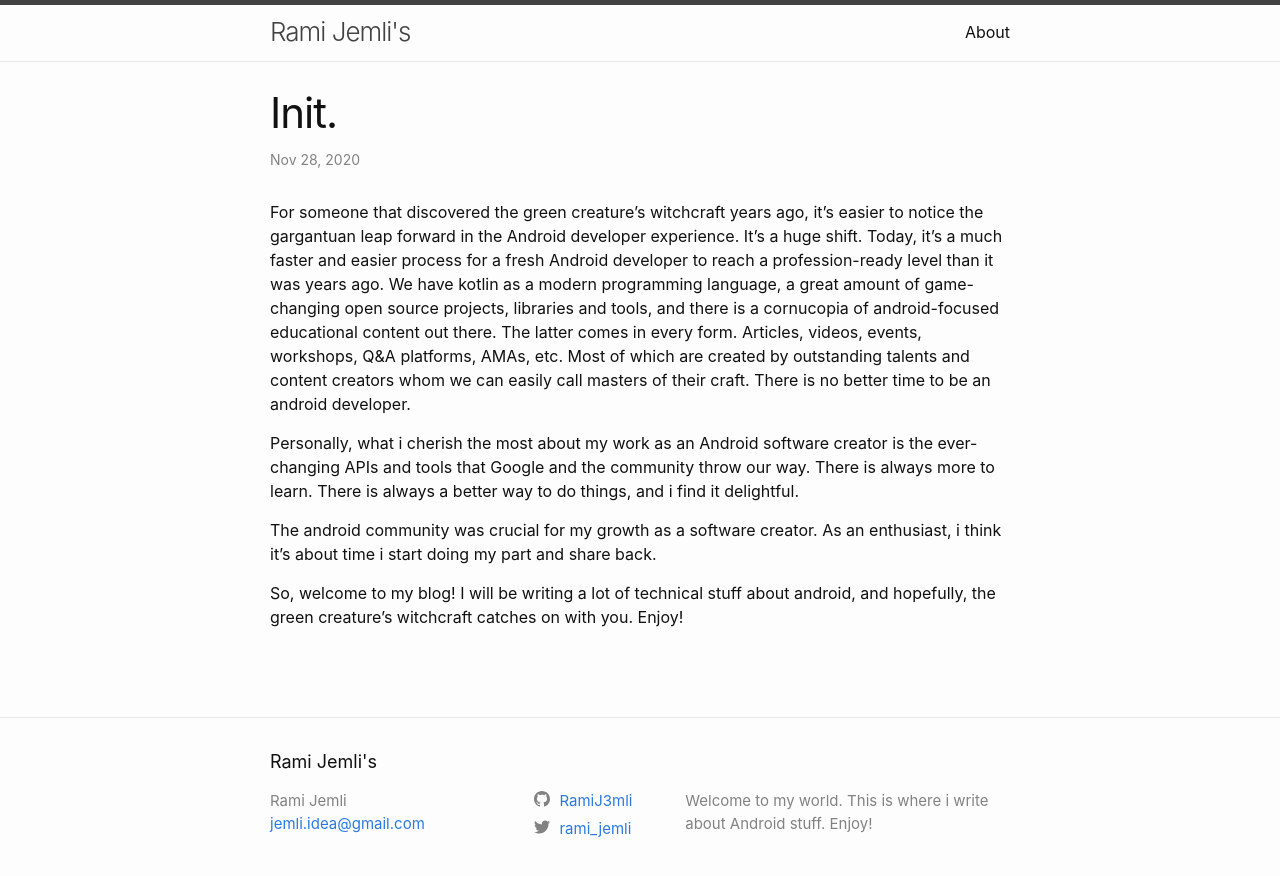
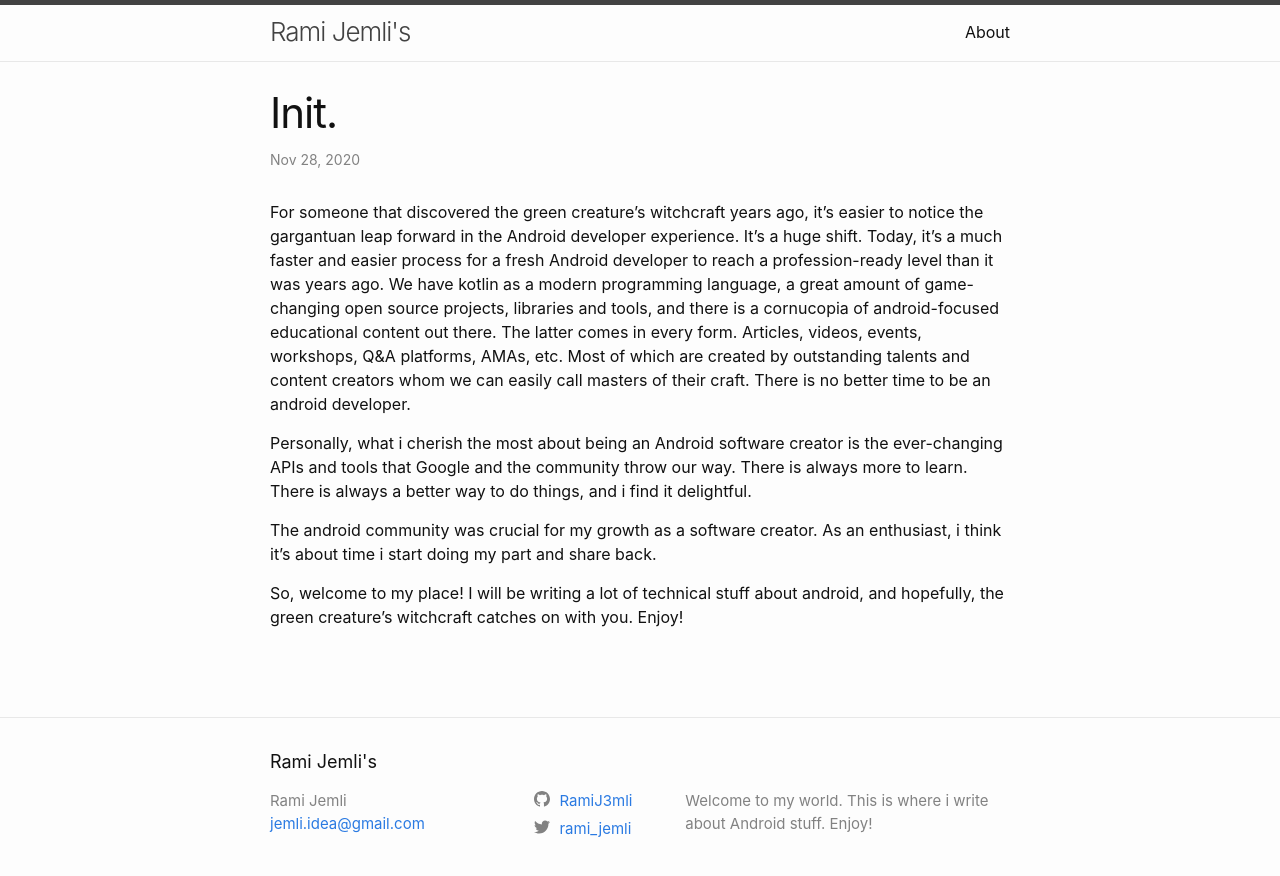
Before and after one commit to RamiJ3mli/rami-jemli, a Jekyll site: the page built from _posts/2020-11-28-init.markdown, in a window 1280 px wide. Shown: the top 876 px of the page. Built offline with Jekyll 4.4.1, drawn with Linux system fonts in a browser that asks for light colours.

Commit message:
Update init article

```diff
--- a/_posts/2020-11-28-init.markdown
+++ b/_posts/2020-11-28-init.markdown
@@ -6,8 +6,8 @@ categories: Init
 ---
 For someone that discovered the green creature's witchcraft years ago, it's easier to notice the gargantuan leap forward in the Android developer experience. It's a huge shift. Today, it's a much faster and easier process for a fresh Android developer to reach a profession-ready level than it was years ago. We have kotlin as a modern programming language, a great amount of game-changing open source projects, libraries and tools, and there is a cornucopia of android-focused educational content out there. The latter comes in every form. Articles, videos, events, workshops, Q&A platforms, AMAs, etc. Most of which are created by outstanding talents and content creators whom we can easily call masters of their craft. There is no better time to be an android developer.
 
-Personally, what i cherish the most about my work as an Android software creator is the ever-changing APIs and tools that Google and the community throw our way. There is always more to learn. There is always a better way to do things, and i find it delightful.
+Personally, what i cherish the most about being an Android software creator is the ever-changing APIs and tools that Google and the community throw our way. There is always more to learn. There is always a better way to do things, and i find it delightful.
 
 The android community was crucial for my growth as a software creator. As an enthusiast, i think it’s about time i start doing my part and share back.
 
-So, welcome to my blog! I will be writing a lot of technical stuff about android, and hopefully, the green creature’s witchcraft catches on with you. Enjoy!
+So, welcome to my place! I will be writing a lot of technical stuff about android, and hopefully, the green creature’s witchcraft catches on with you. Enjoy!
```
